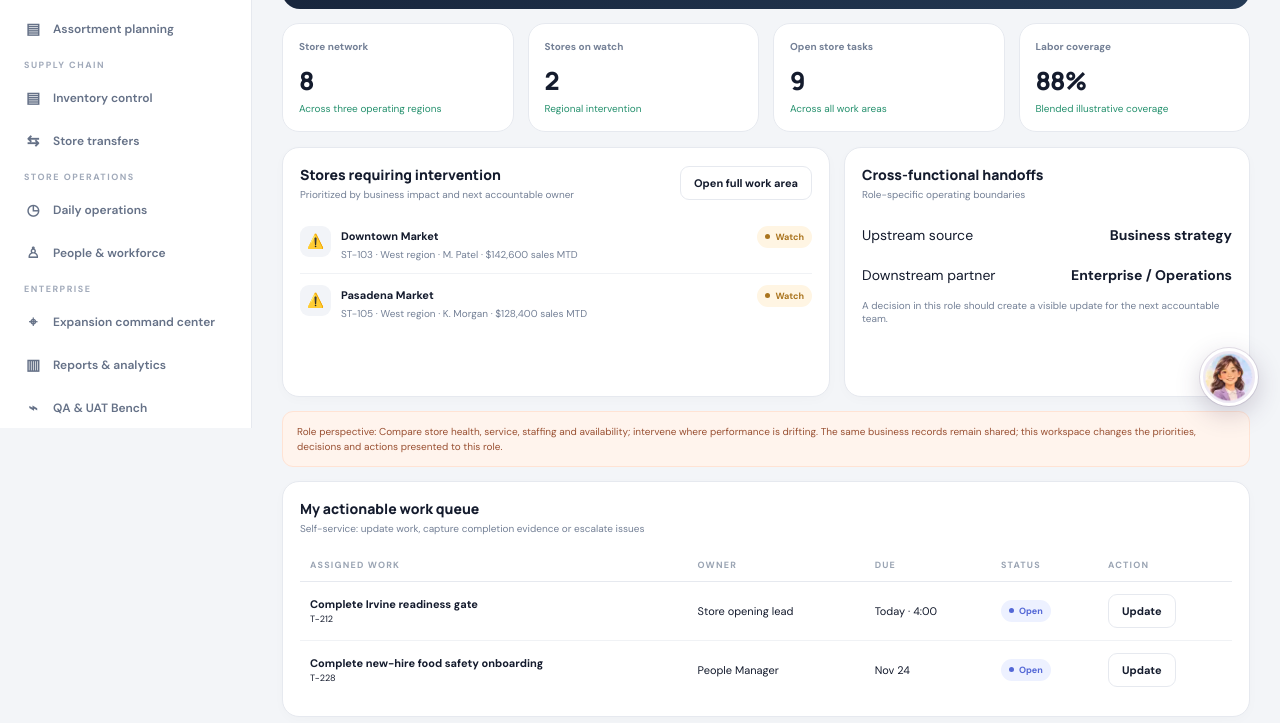
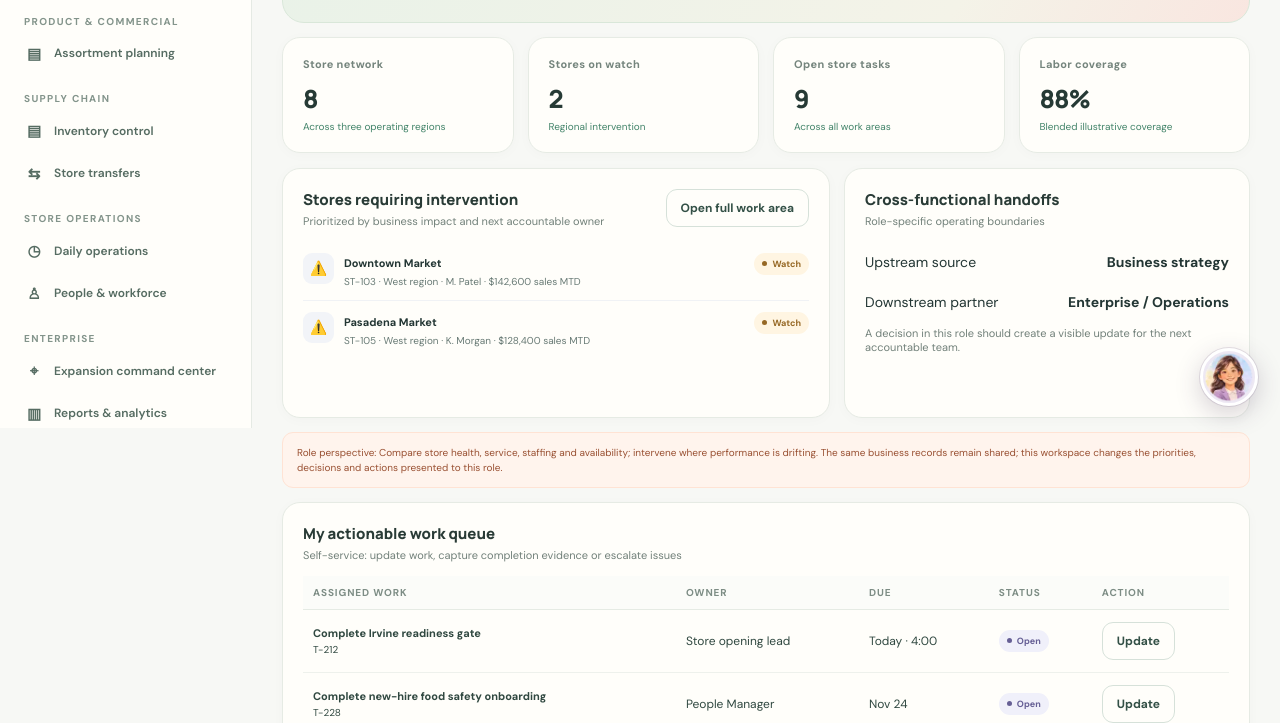
Before and after one commit to sachintechpro/MarketOps-360, a website: page index.html in a window 1280 px wide. Shown: the part 372-1095 px from the top of the page. Drawn offline with Linux system fonts and the light colour scheme.

Commit message:
Load fresh MarketOps and StuVI visual identity

```diff
--- a/index.html
+++ b/index.html
@@ -1,2 +1,2 @@
 <!doctype html>
-<html lang="en"><head><meta charset="utf-8"><meta name="viewport" content="width=device-width,initial-scale=1"><meta name="theme-color" content="#111827"><meta name="description" content="UOWE MarketOps 360 — connected retail operations, supply chain, store expansion and enterprise delivery."><title>UOWE MarketOps 360 | Retail Operating System</title><link rel="preconnect" href="https://fonts.googleapis.com"><link href="https://fonts.googleapis.com/css2?family=DM+Sans:wght@400;500;600;700&family=Manrope:wght@400;500;600;700;800&display=swap" rel="stylesheet"><link rel="stylesheet" href="styles.css"><link rel="stylesheet" href="uat-bench.css?v=20261121"><link rel="stylesheet" href="communications.css?v=20261121"><link rel="stylesheet" href="stuvi.css?v=20261123-avatar1"></head><body><div id="app"><div class="boot">Loading MarketOps 360…</div></div><script src="app.js"></script><script src="stuvi.js?v=20261123-avatar1"></script><script src="enhancements.js"></script><script src="experiences.js"></script><script src="uat-bench.js?v=20261121"></script><script src="communications.js?v=20261121"></script></body></html>
+<html lang="en"><head><meta charset="utf-8"><meta name="viewport" content="width=device-width,initial-scale=1"><meta name="theme-color" content="#f7f8f5"><meta name="description" content="UOWE MarketOps 360 — connected retail operations, supply chain, store expansion and enterprise delivery."><title>UOWE MarketOps 360 | Retail Operating System</title><link rel="preconnect" href="https://fonts.googleapis.com"><link href="https://fonts.googleapis.com/css2?family=DM+Sans:wght@400;500;600;700&family=Manrope:wght@400;500;600;700;800&display=swap" rel="stylesheet"><link rel="stylesheet" href="styles.css"><link rel="stylesheet" href="uat-bench.css?v=20261121"><link rel="stylesheet" href="communications.css?v=20261121"><link rel="stylesheet" href="marketops-brand.css?v=20261123-b1"><link rel="stylesheet" href="stuvi.css?v=20261123-brand2"></head><body><div id="app"><div class="boot">Loading MarketOps 360…</div></div><script src="app.js"></script><script src="stuvi.js?v=20261123-brand2"></script><script src="enhancements.js"></script><script src="experiences.js"></script><script src="uat-bench.js?v=20261121"></script><script src="communications.js?v=20261121"></script></body></html>
```
